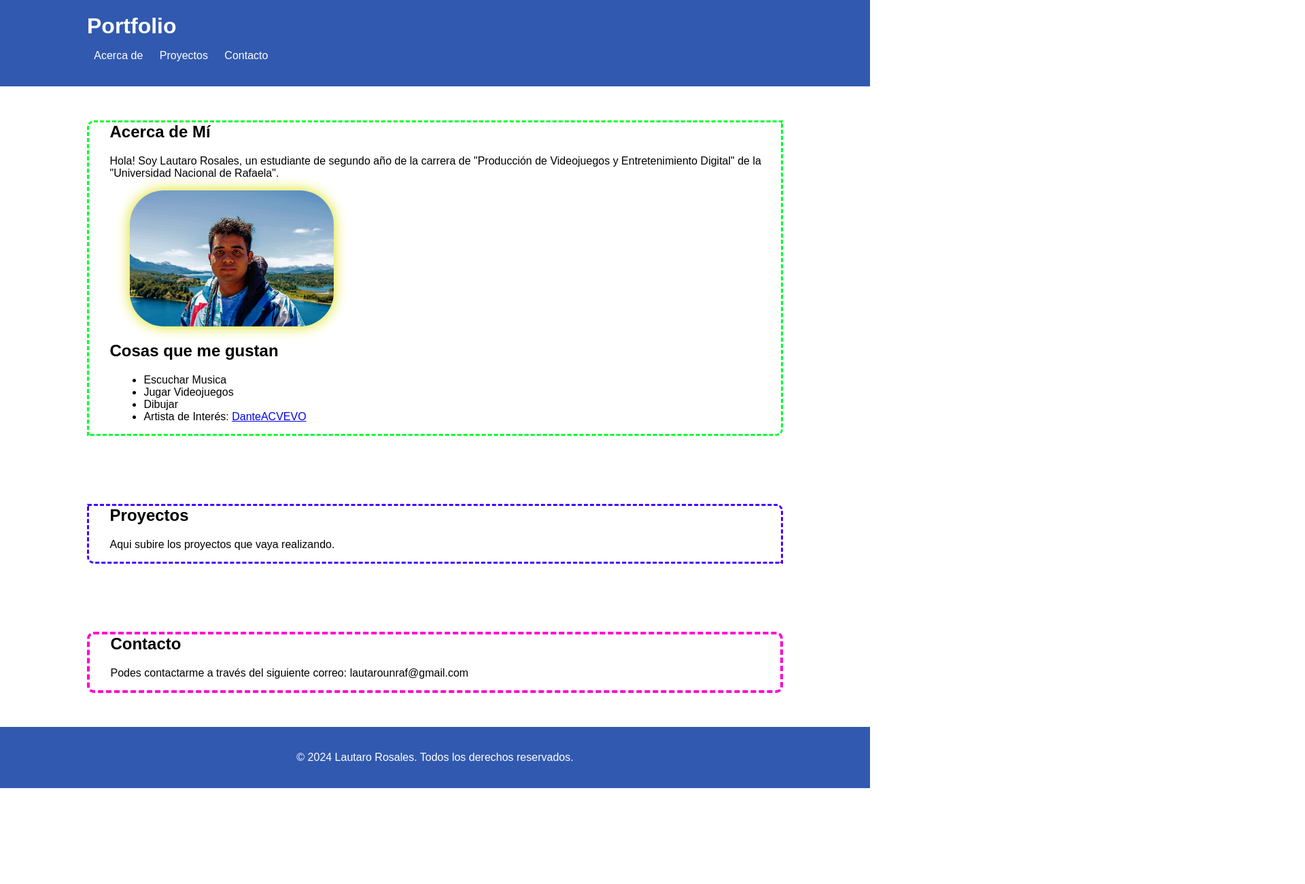
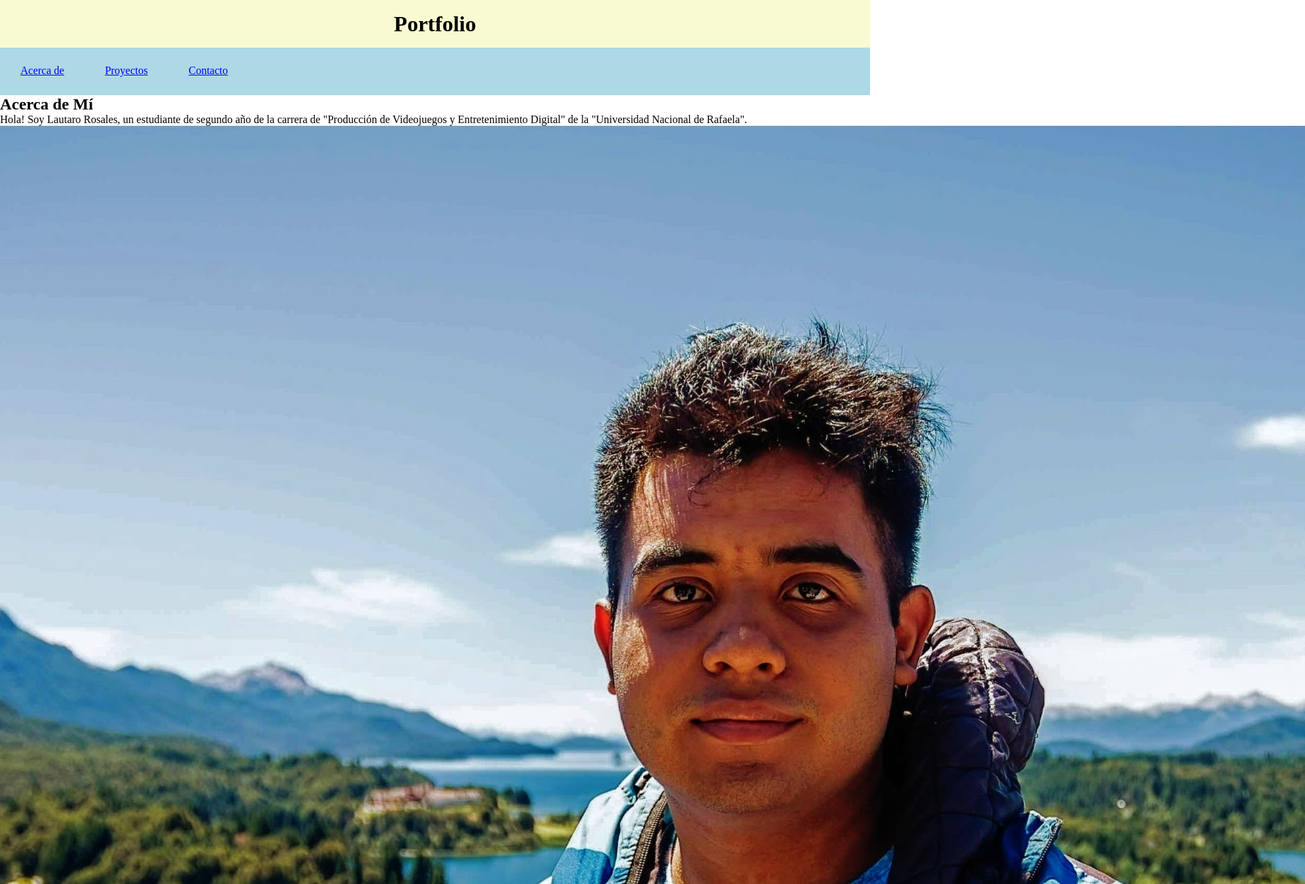
Before and after one commit to LautaroNRosales/Portfolio, a plain HTML site: page index.html in a window 1280 px wide. Shown: the top 1300 px of the page at 68% size, 1920 px wide, since content can reach past the window. Before the commit the page ends 1159 px from the top, so only its background shows below. Drawn offline with Linux system fonts and the light colour scheme.

Commit message:
Comenzamos con las modificaciones

```diff
--- a/Proyecto/Assets/Css/stylesheet.css
+++ b/Proyecto/Assets/Css/stylesheet.css
@@ -1,95 +1,27 @@
-
-body {
-    font-family: Arial, sans-serif;
-    margin: 0;
-    padding: 0;
+*{
+    margin: 0%;
+    padding: 0%;
 }
 
-.container {
-    width: 80%;
-    margin: 0 auto;
+header{
+    background-color: lightgoldenrodyellow;
+    text-align: center;
+    line-height: 70px;
 }
 
-header {
-    background-color: #3159af;
-    color: #fff;
-    padding: 20px 0;
+.container{
+    background-color: lightblue;
+    width: 100%;
+    height: 70px;
 }
 
-header h1 {
-    margin: 0;
+nav ul li{
+    float: left;
+    list-style: none;
+    margin: 30px;
+    line-height: 50%;
 }
 
-header nav ul {
-    list-style-type: none;
-    padding: 0;
+.clearfix{
+    clear: both;
 }
-
-header nav ul li {
-    display: inline;
-    margin-right: 20px;
-}
-
-header nav ul li a {
-    color: #fff;
-    text-decoration: none;
-}
-
-section {
-    padding: 50px 0;
-}
-
-h2 {
-    margin-top: 0;
-}
-
-.project {
-    margin-bottom: 30px;
-}
-
-footer {
-    background-color: #3159af;
-    color: #fff;
-    text-align: center;
-    padding: 20px 0;
-}
-
-.Foto {
-    width: 300px;
-    height: 200px;
-    border-radius: 50px;
-    box-shadow: 0 0 20px rgb(219, 223, 9);
-    margin-left: 3%;
-}
-
-.Descripcion-container {
-    border: 3px dashed rgb(0, 255, 42);
-    border-radius: 10px 0px;
-
-}
-
-.Descripcion {
-    margin-left: 3%;
-}
-
-.Proyectos{
-    margin-left: 3%;
-}
-
-.Contacto{
-    margin-left: 3%;
-}
-
-.Cuadro-Contacto{
-    border: 4px dashed rgb(255, 0, 212);
-    border-radius: 10px;
-}
-
-ul {
-    margin-left: 1%;
-}
-
-.Cuadro-Proyectos{
-    border: 3px dashed rgb(68, 0, 255);
-    border-radius: 0px 10px;
-}
--- a/index.html
+++ b/index.html
@@ -8,8 +8,10 @@
 </head>
 <body>
     <header>
-        <div class="container">
-            <h1>Portfolio</h1>
+        <h1>Portfolio</h1>
+    </header>
+
+    <div class="container">
             <nav>
                 <ul>
                     <li><a href="#about">Acerca de</a></li>
@@ -17,11 +19,12 @@
                     <li><a href="#contact">Contacto</a></li>
                 </ul>
             </nav>
-        </div>
-    </header>
+    </div>
+
+    <div class="clearfix"></div>
 
     <section id="about">
-        <div class="container">
+        <div class="container2">
             <div class="Descripcion-container">
                 <div class="Descripcion">
                     <h2>Acerca de Mí</h2>
@@ -41,7 +44,7 @@
     </section>
 
     <section id="projects">
-        <div class="container">
+        <div class="container3">
             <div class="Cuadro-Proyectos">
                 <div class="Proyectos">
                     <h2>Proyectos</h2>
@@ -53,7 +56,7 @@
     </section>
 
     <section id="contact">
-        <div class="container">
+        <div class="container4">
             <div class="Cuadro-Contacto">
                 <div class="Contacto">
                     <h2>Contacto</h2>
@@ -64,7 +67,7 @@
     </section>
 
     <footer>
-        <div class="container">
+        <div class="container5">
             <p>&copy; 2024 Lautaro Rosales. Todos los derechos reservados.</p>
         </div>
     </footer>
```
Also changed, not shown: stylesheet.css (added, +95 -0 lines).
